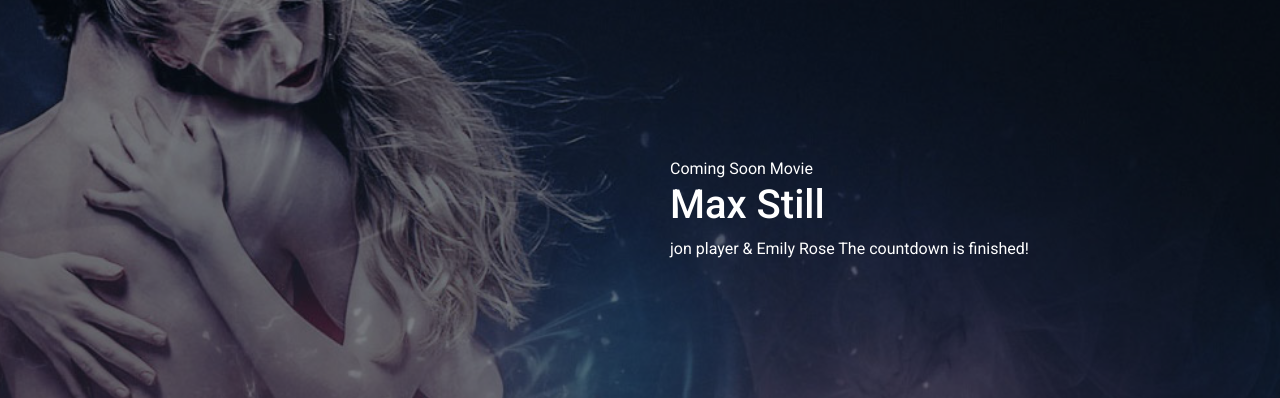
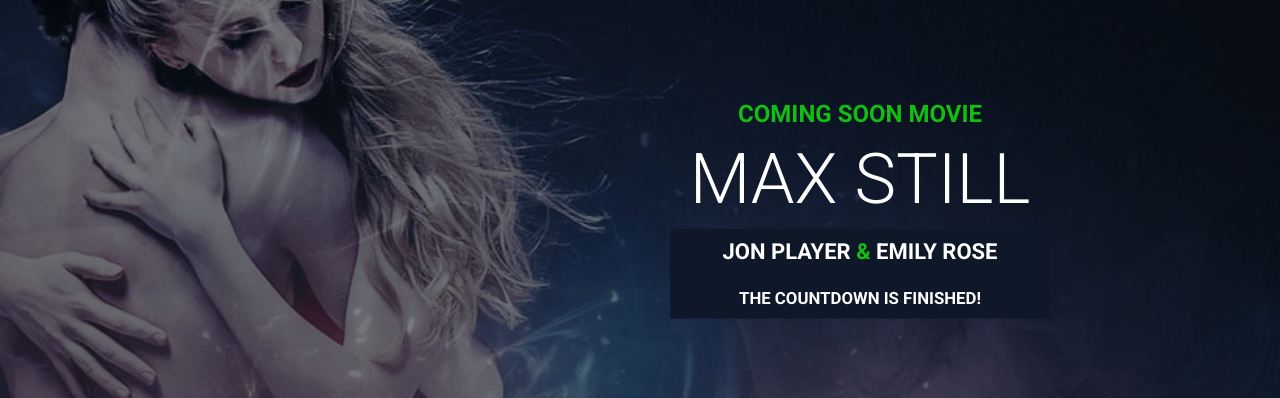
Before and after one commit to EmanuelaPau/proj-html-vuejs, a Vue app: page / in a window 1280 px wide. Shown: the part 342-740 px from the top of the page. Built offline with nearby package versions, Linux system fonts and the light colour scheme.

Commit message:
Add text box to jumbo

```diff
--- a/src/components/Main/MainJumbo.vue
+++ b/src/components/Main/MainJumbo.vue
@@ -2,12 +2,14 @@
     <div class="wrapper">
         <div class="my_jumbo"></div>
         <div class="texts-container">
-            Coming Soon Movie
-            <h1>Max Still</h1>
+            <h1 class="txtColorPrimary">Coming Soon Movie</h1>
+            <h2>Max Still</h2>
 
-            jon player & Emily Rose
+            <div class="text-box">
+                <h3>jon player<span class="txtColorPrimary"> & </span> Emily Rose</h3>
 
-            The countdown is finished!
+                <h4>The countdown is finished!</h4>
+            </div>
         </div>
     </div>
 </template>
@@ -47,6 +49,37 @@ div.texts-container {
     transform: translateY(-50%);
     left: 50%;
     padding: 30px;
+    text-align: center;
+    text-transform: uppercase;
+
+    h1 {
+        font-size: 24px;
+        font-weight: 700;
+    }
+
+    h2 {
+        font-size: 70px;
+        font-weight: 300;
+        ;
+    }
+
+    .text-box {
+        background-color: #0f1828;
+        height: 90px;
+        width: 380px;
+
+        h3 {
+            font-size: 22px;
+            font-weight: 700;
+            padding: 10px;
+        }
+
+        h4 {
+            font-size: 16.8px;
+            font-weight: 700;
+            padding: 5px;
+        }
+    }
 }
 
 div.my_jumbo {
```
